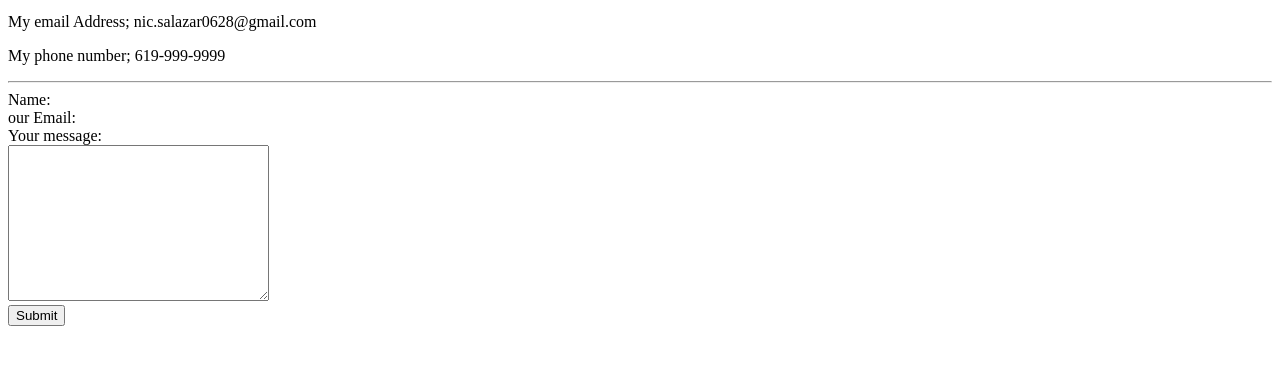
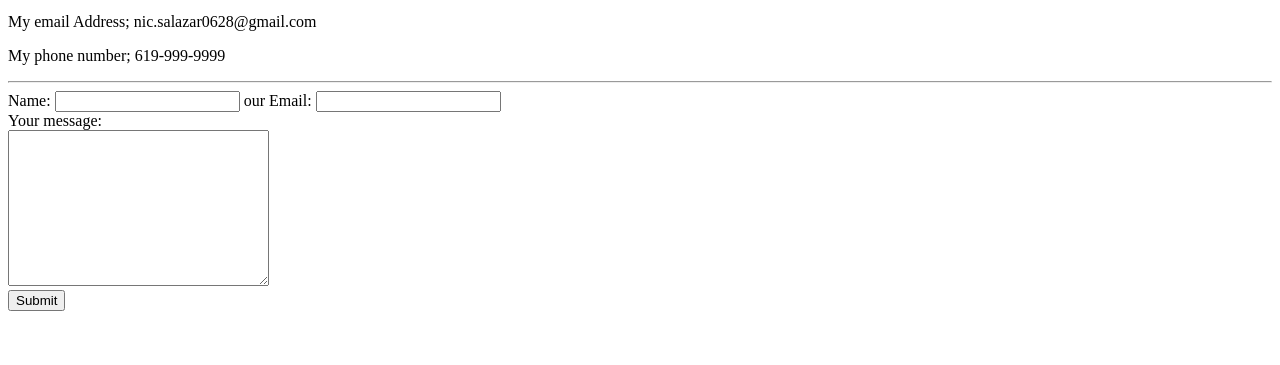
Before and after one commit to nsalazar0628/cvv, a plain HTML site: page contact.info.html in a window 1280 px wide. Shown: the part 101-466 px from the top of the page. Drawn offline with Linux system fonts and the light colour scheme.

Commit message:
Changed Forum Bug
Was unable to input email and name

```diff
--- a/contact.info.html
+++ b/contact.info.html
@@ -14,9 +14,9 @@
   <hr>
   <form action="mailto:nic.salazar0628@gmail.com" method="post" enctype="text/plain">
     <label>Name: </label>
-    <inputtype="text" name="YourName" value=""><br>
+    <input type="text" name="" value="">
     <label>our Email: </label>
-    <inputtype="email" name="YourEmail" value=""><br>
+    <input type="email" name="YourEmail" value=""><br>
     <label>Your message: </label><br>
     <textarea name="yourMessage" rows="10" cols="30"></textarea><br>
     <input type="submit" name=""="">
```
